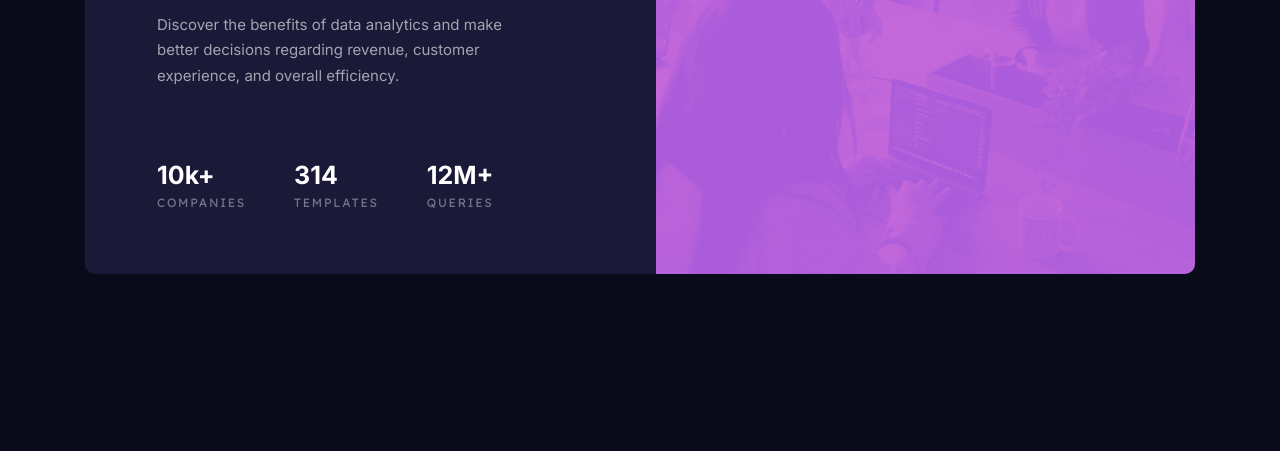
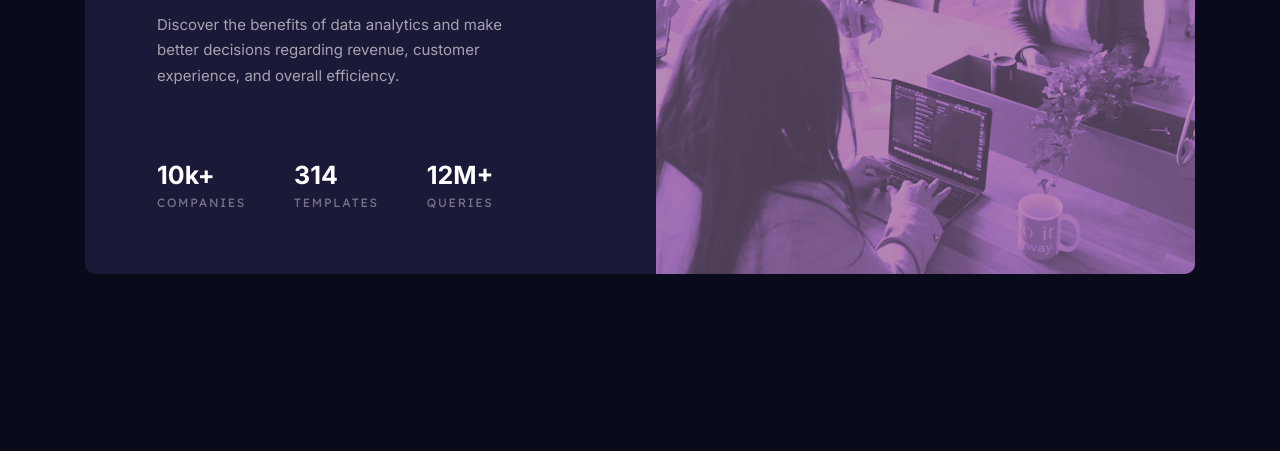
Before and after one commit to sb101-beep/stats-preview-card-component-main, a plain HTML site: page index.html in a window 1280 px wide. Shown: the part 349-800 px from the top of the page. Drawn offline with Linux system fonts and the light colour scheme.

Commit message:
Fixing colours.  Updated readme.

```diff
--- a/styles/style.scss
+++ b/styles/style.scss
@@ -36,6 +36,7 @@ main {
   text-align: center;
 
   .image {
+    filter: invert(16%) sepia(60%) saturate(486%) hue-rotate(235deg) brightness(80%) contrast(69%);
     background: url('../images/image-header-mobile.jpg') no-repeat;
     width: 20.4375rem;
     height: 15rem;
@@ -98,7 +99,6 @@ main {
     }
 
     .image {
-      filter: saturate(100%) invert(46%) sepia(42%) saturate(1086%) hue-rotate(235deg) brightness(90%) contrast(89%);
       width: 33.7rem;
       height: 27.9rem;
       background-size: cover;
```
Also changed, not shown: images/desktopscreenshot.png (added), images/mobilescreenshot.png (added), styles/style.css, 2 other files.
